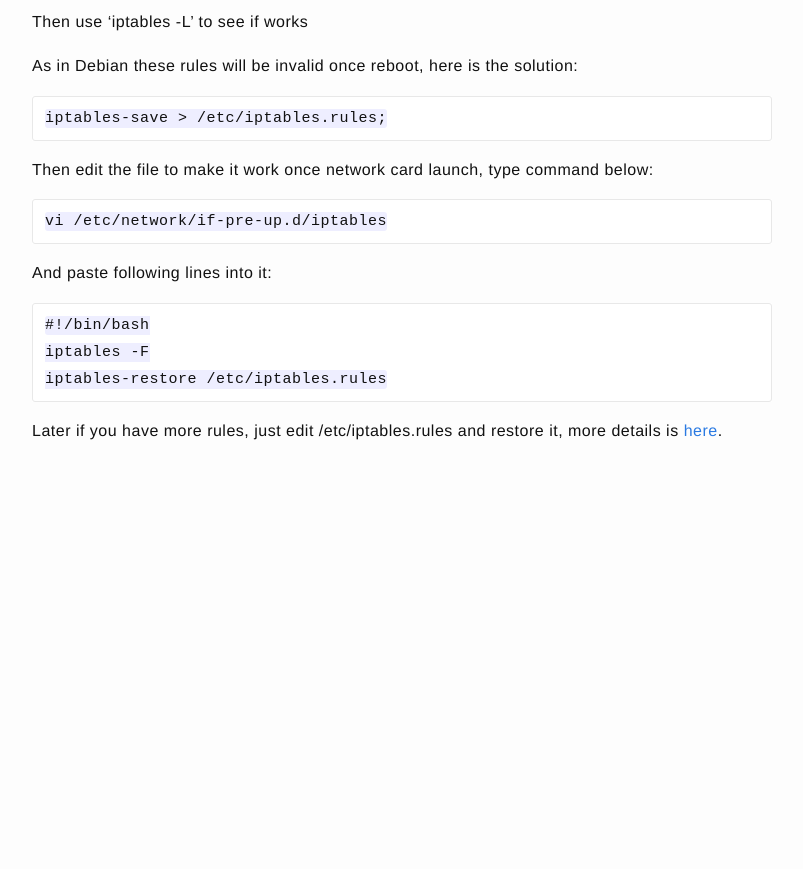
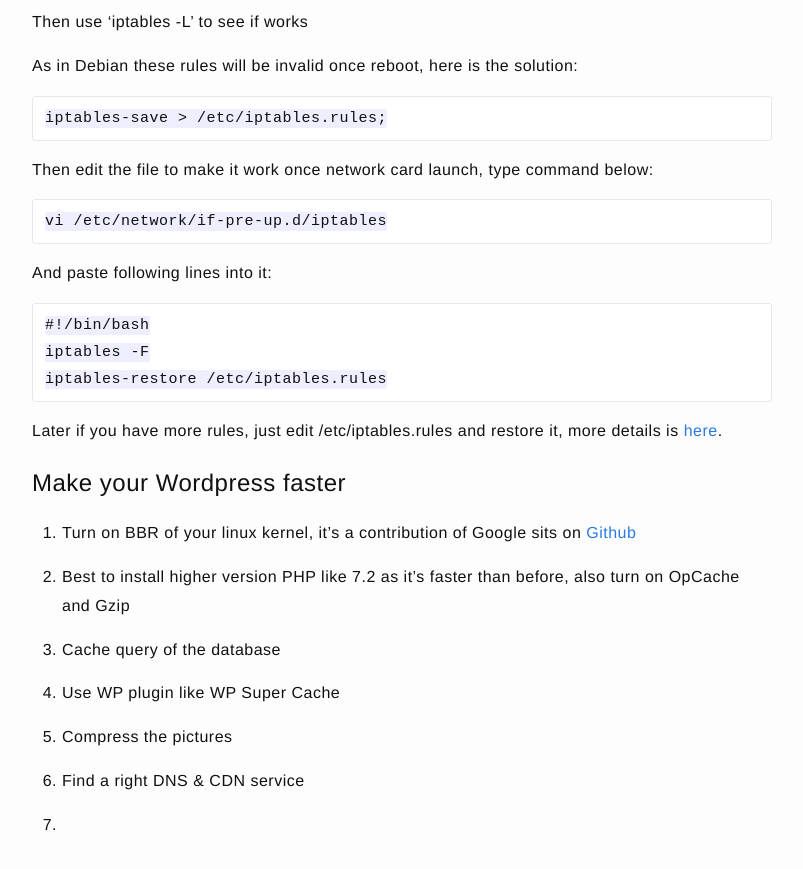
Before and after one commit to jazzi/jazzi.github.io, a Jekyll site: the page built from _posts/2018-03-15-setup-wordpress-in-vps.md, in a window 1280 px wide and 900 px high, scrolled down 3568 px. Shown: the top 869 px of the window, without its empty margins (238-1041 px from the left). Built offline with Jekyll 4.4.1, drawn with Linux system fonts in a browser that asks for light colours; before the commit the page ends 4074 px from its top, so only the background shows below that; some of the changed text lies outside the part shown.

Commit message:
new post

```diff
--- a/_posts/2018-03-15-setup-wordpress-in-vps.md
+++ b/_posts/2018-03-15-setup-wordpress-in-vps.md
@@ -60,7 +60,7 @@ Edit /usr/local/php/php.d/php.ini, for more details, check [here](http://blog.cs
 
 Type following commands to add a virtual host:
 
-    lamp add      // 创建虚拟主机
+    lamp add      //创建虚拟主机
     lamp del      //删除虚拟主机
     lamp list     //列出虚拟主机
 
@@ -136,3 +136,19 @@ And paste following lines into it:
     iptables-restore /etc/iptables.rules
 
 Later if you have more rules, just edit /etc/iptables.rules and restore it, more details is [here](http://blog.csdn.net/yygydjkthh/article/details/50772238).
+
+# Make your Wordpress faster #
+
+1. Turn on BBR of your linux kernel, it's a contribution of Google sits on [Github](https://github.com/google/bbr)
+
+2. Best to install higher version PHP like 7.2 as it's faster than before, also turn on OpCache and Gzip
+
+3. Cache query of the database
+
+4. Use WP plugin like WP Super Cache
+
+5. Compress the pictures
+
+6. Find a right DNS & CDN service
+
+3.
```
